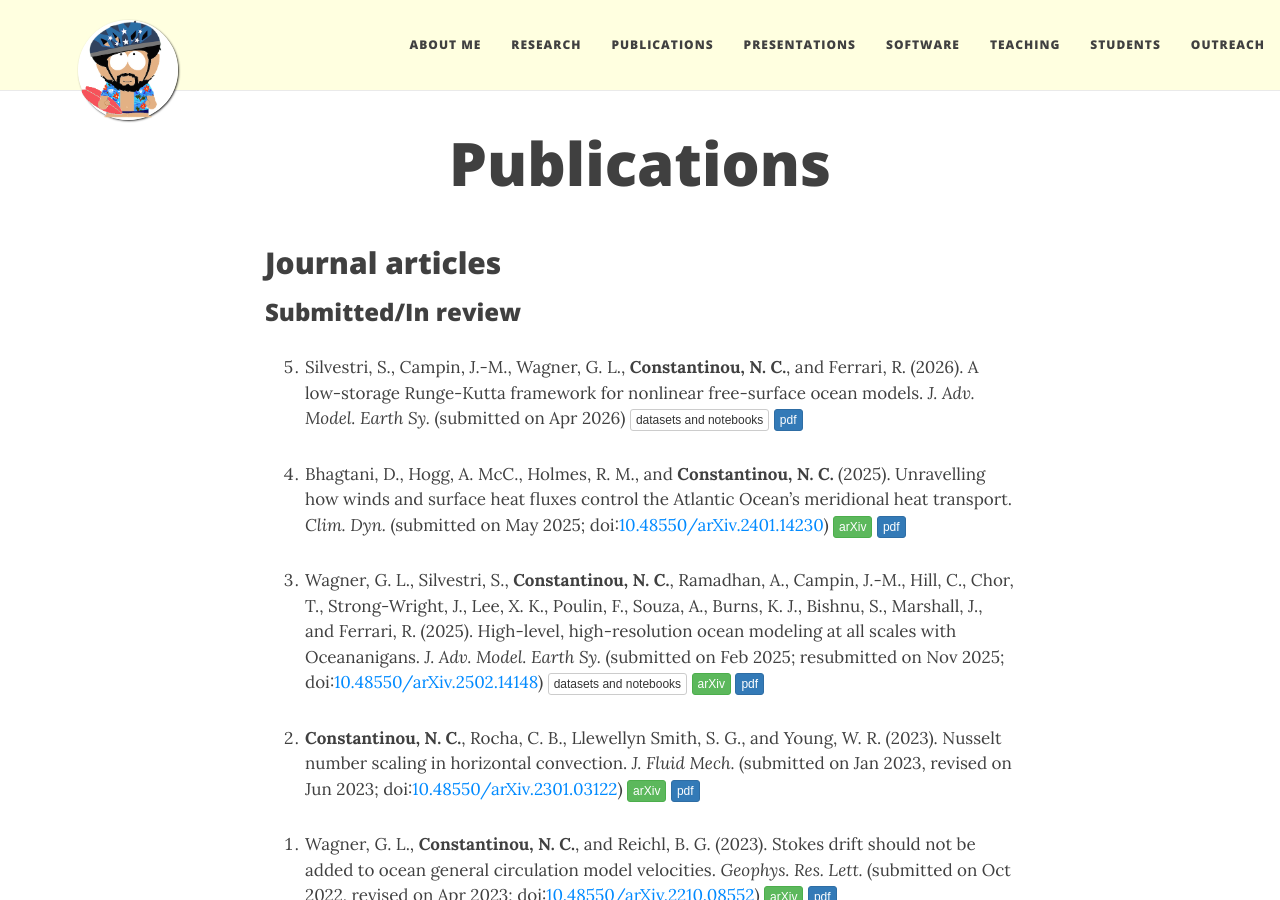
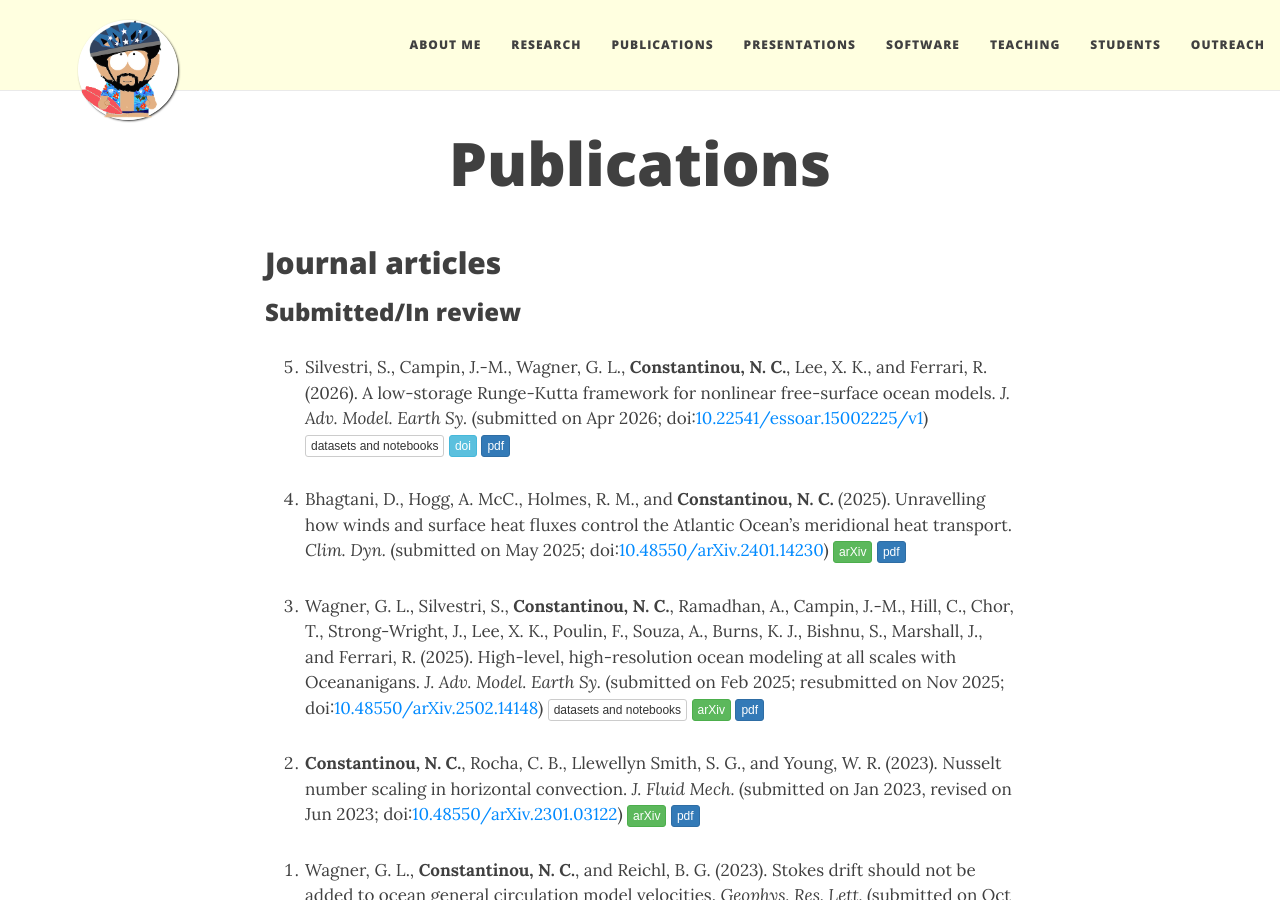
Before and after one commit to navidcy/navidcy.github.io, a Jekyll site: the page built from publications.md, in a window 1280 px wide and 900 px high. Built offline with Jekyll 4.4.1, drawn with Linux system fonts in a browser that asks for light colours; nearby versions of some CDN libraries; comment, search, counter and statistics services are not loaded.

Commit message:
add essoar for RK3 paper

```diff
--- a/publications.md
+++ b/publications.md
@@ -14,8 +14,7 @@ title: Publications
 -->
 
 
-0. Silvestri, S., Campin, J.-M., Wagner, G. L., **Constantinou, N. C.**, and Ferrari, R. (2026). A low-storage Runge-Kutta framework for nonlinear free-surface ocean models. _J. Adv. Model. Earth Sy._ (submitted on Apr 2026) [<span class="btn btn-default btn-xs{{end}}" style="font-family:sans-serif;">datasets and notebooks</span>][RK-timestepper-repo] [<span class="btn btn-primary btn-xs{{end}}" style="font-family:sans-serif;">pdf</span>][RK-timestepper]
-
+0. Silvestri, S., Campin, J.-M., Wagner, G. L., **Constantinou, N. C.**, Lee, X. K., and Ferrari, R. (2026). A low-storage Runge-Kutta framework for nonlinear free-surface ocean models. _J. Adv. Model. Earth Sy._ (submitted on Apr 2026; doi:[10.22541/essoar.15002225/v1](https://doi.org/10.22541/essoar.15002225/v1)) [<span class="btn btn-default btn-xs{{end}}" style="font-family:sans-serif;">datasets and notebooks</span>][RK-timestepper-repo] [<span class="btn btn-info btn-xs{{end}}" style="font-family:sans-serif;">doi</span>][RK-timestepper-doi]{:target="_blank"} [<span class="btn btn-primary btn-xs{{end}}" style="font-family:sans-serif;">pdf</span>][RK-timestepper]
 
 0. Bhagtani, D., Hogg, A. McC., Holmes, R. M., and **Constantinou, N. C.** (2025). Unravelling how winds and surface heat fluxes control the Atlantic Ocean's meridional heat transport. _Clim. Dyn._ (submitted on May 2025; doi:[10.48550/arXiv.2401.14230](https://doi.org/10.48550/arXiv.2401.14230)) [<span class="btn btn-success btn-xs{{end}}" style="font-family:sans-serif;">arXiv</span>][arXiv:2401.14230]{:target="_blank"} [<span class="btn btn-primary btn-xs{{end}}" style="font-family:sans-serif;">pdf</span>][atlanticMHT]
 
@@ -274,6 +273,7 @@ Selection of press coverage: [<span class="btn btn-default btn-xs{{end}}" style=
 [wallturbulencebrief]: WallTurbulenceEnergyExtraction.pdf
 [wallturbulencebrief-url]: https://ctr.stanford.edu/annual-research-briefs-2018
 
+[RK-timestepper-doi]: https://doi.org/10.22541/essoar.15002225/v1
 [internal-tide-parameterizations-doi]: https://doi.org/10.1175/JPO-D-25-0064.1
 [betaplane-surface-waves-doi]: https://doi.org/10.1017/jfm.2025.10649
 [topographic-NIWs-doi]: https://doi.org/10.1175/JPO-D-24-0240.1
```
